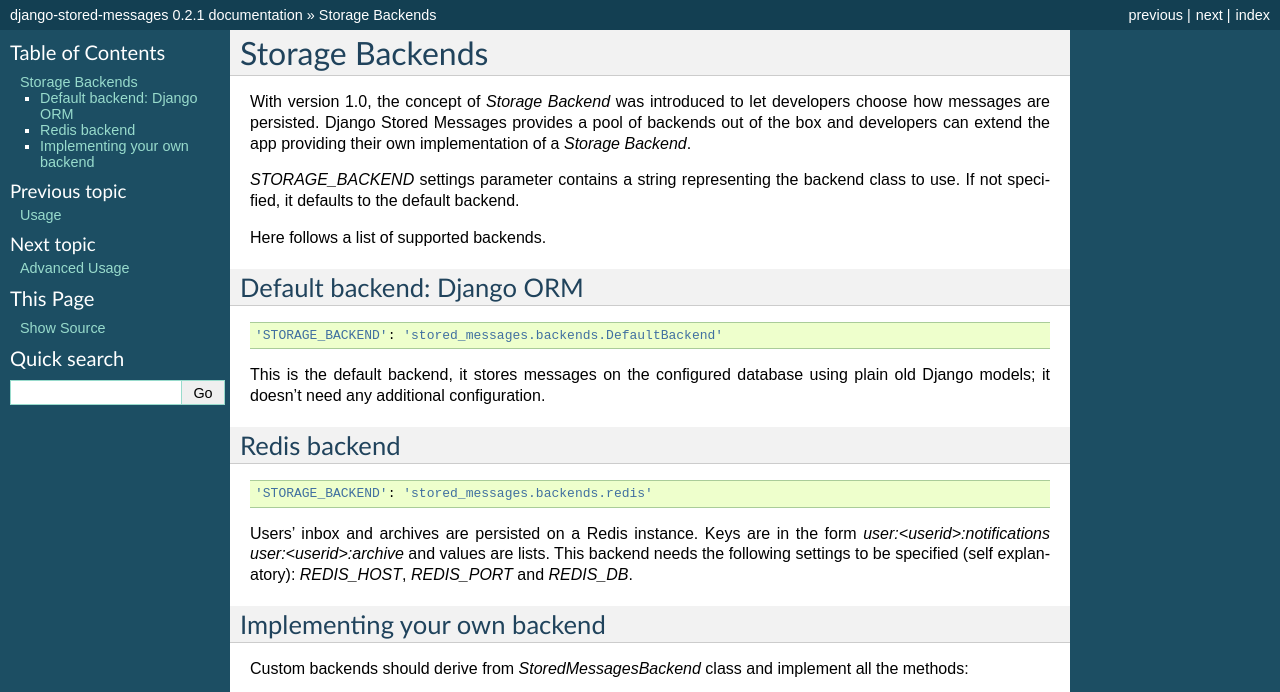
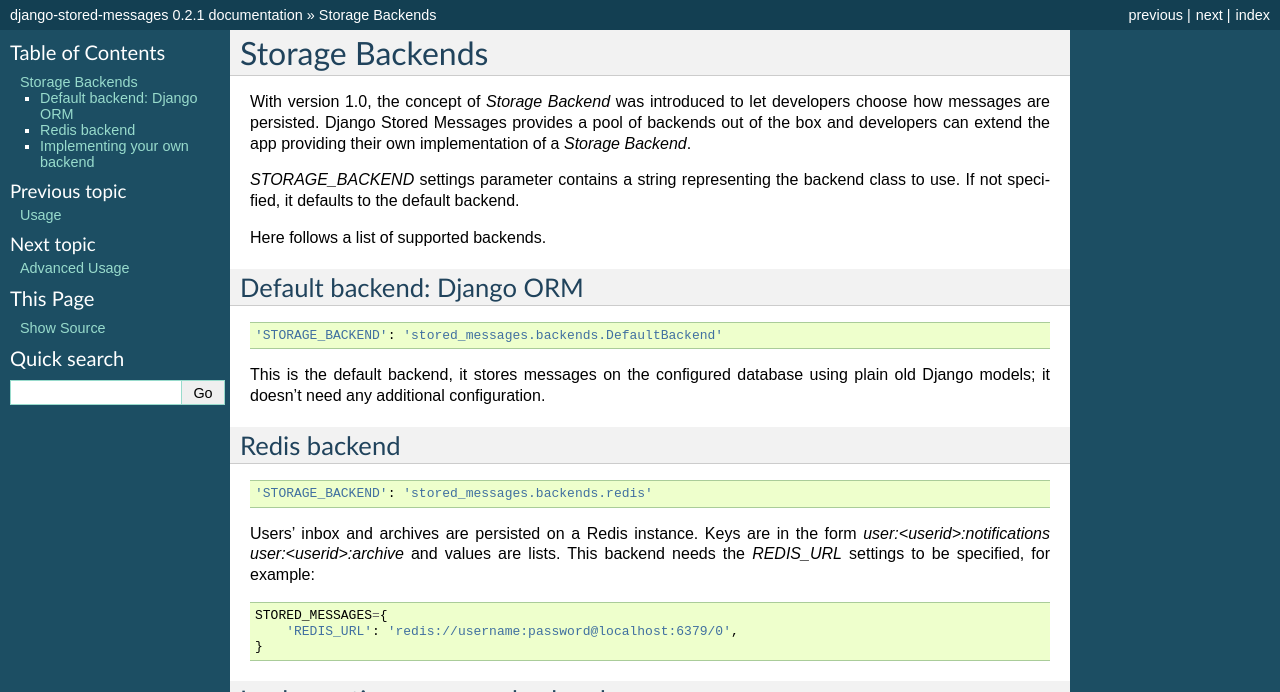
Before and after one commit to evonove/django-stored-messages, a Sphinx documentation site: the page built from docs/backends.rst, in a window 1280 px wide, cut to the strip 0-692 px from the top of the page. Built offline with Sphinx 7.4.7, drawn with Linux system fonts in a browser that asks for light colours.

Commit message:
docs updated

```diff
--- a/docs/backends.rst
+++ b/docs/backends.rst
@@ -28,7 +28,11 @@
 
 Users' inbox and archives are persisted on a Redis instance. Keys are in the form
 `user:<userid>:notifications` `user:<userid>:archive` and values are lists. This backend needs the
-following settings to be specified (self explanatory): `REDIS_HOST`, `REDIS_PORT` and `REDIS_DB`.
+`REDIS_URL` settings to be specified, for example::
+
+    STORED_MESSAGES={
+        'REDIS_URL': 'redis://username:password@localhost:6379/0',
+    }
 
 Implementing your own backend
 -----------------------------
```
